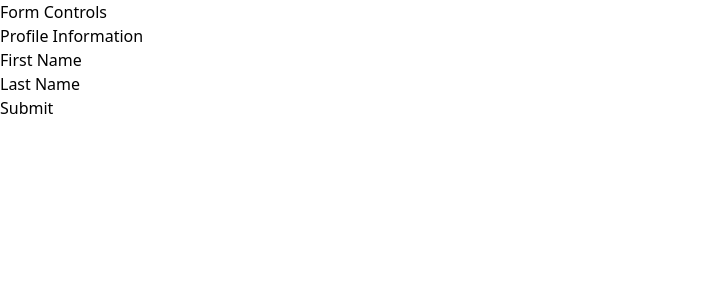
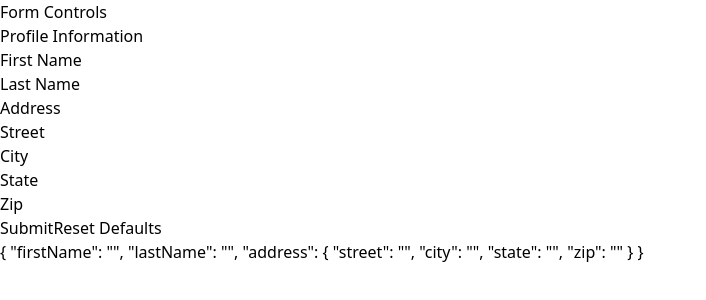
Before and after one commit to yanmoenaing118/angular-module, an Angular app: page / in a window 1280 px wide. Shown: the top 300 px of the page, without its empty margins (0-706 px from the left). Built offline with nearby package versions, Linux system fonts and the light colour scheme.

Commit message:
form builder

```diff
--- a/src/app/profile-editor/profile-editor.component.html
+++ b/src/app/profile-editor/profile-editor.component.html
@@ -20,11 +20,58 @@
     />
   </div>
 
-  <button
+  <div class="mt-5" formGroupName="address">
+    <h4 class="py-3 font-bold uppercase">Address</h4>
+    <div class="mt-4">
+      <label for="street">Street </label>
+      <input
+        type="text"
+        id="street"
+        class="w-full border rounded p-2"
+        formControlName="street"
+      />
+    </div>
+
+    <div class="mt-4">
+      <label for="city">City </label>
+      <input
+        type="text"
+        class="w-full border rounded p-2"
+        id="city"
+        formControlName="city"
+      />
+    </div>
+
+    <div class="mt-4">
+      <label for="State">State </label>
+      <input
+        type="text"
+        class="w-full border rounded p-2"
+        id="State"
+        formControlName="state"
+      />
+    </div>
+
+    <div class="mt-4">
+      <label for="Zip">Zip </label>
+      <input
+        type="text"
+        class="w-full border rounded p-2"
+        id="Zip"
+        formControlName="zip"
+      />
+    </div>
+  </div>
+
+  <div class="flex gap-2 align-middle">
+    <button
     type="submit"
     class="mt-5 bg-indigo-500 px-4 py-2 text-slate-50 rounded"
     [disabled]="!profileForm.valid"
   >
     Submit
   </button>
+  <button (click)="updateControlValue()" class="mt-5 bg-green-500 px-4 py-2 text-slate-50 rounded">Reset Defaults</button>
+  </div>
 </form>
+<p>{{profileForm.value| json}}</p>
--- a/src/app/profile-editor/profile-editor.component.ts
+++ b/src/app/profile-editor/profile-editor.component.ts
@@ -10,13 +10,27 @@ export class ProfileEditorComponent {
   profileForm = new FormGroup({
     firstName: new FormControl(''),
     lastName: new FormControl(''),
+    address: new FormGroup({
+      street: new FormControl(''),
+      city: new FormControl(''),
+      state: new FormControl(''),
+      zip: new FormControl(''),
+    }),
   });
 
-  constructor() {
-
-  }
+  constructor() {}
 
   onSubmit() {
     console.log(this.profileForm.value);
   }
+
+  updateControlValue() {
+    this.profileForm.patchValue({
+      firstName: 'Yan Moe',
+      lastName: 'Naing',
+      address: {
+        city: "Yesagyo"
+      }
+    });
+  }
 }
```
